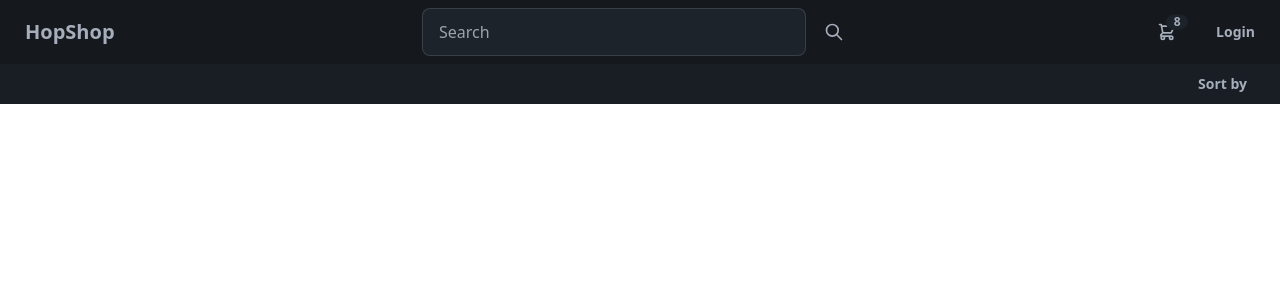
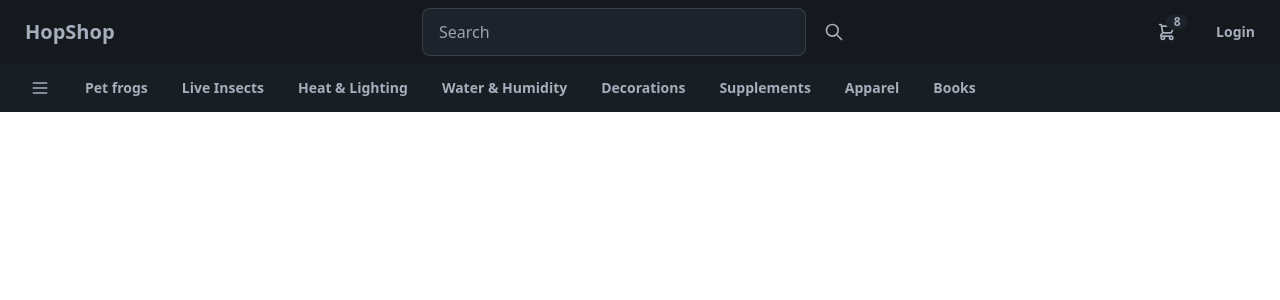
Before and after one commit to joshuaeduque/hopshop, a Next.js app in the folder frontend/: page / in a window 1280 px wide. Shown: the top 300 px of the page. Built offline with nearby package versions, Linux system fonts and the light colour scheme.

Commit message:
Replaced sort bar with categories bar

```diff
--- a/frontend/src/pages/index.tsx
+++ b/frontend/src/pages/index.tsx
@@ -4,15 +4,29 @@ export default function Home() {
   return (
     <div className="flex flex-col">
       <SiteHeader />
-      {/* Product filtering bar */}
-      <div className="bg-base-200 px-4 flex">
-        <div className="dropdown dropdown-end ml-auto">
-          <div tabIndex={0} role="button" className="btn btn-ghost btn-sm m-1">Sort by</div>
-          <ul tabIndex={0} className="dropdown-content menu bg-base-100 rounded-box z-[1] w-52 p-2 shadow">
-            <li><a>Price: Highest to Lowest</a></li>
-            <li><a>Price: Lowest to Highest</a></li>
-          </ul>
-        </div>
+      {/* Categories bar */}
+      <div className="bg-base-200 px-4 flex items-center gap-2">
+        <button className="btn btn-square btn-ghost">
+          <svg
+            xmlns="http://www.w3.org/2000/svg"
+            fill="none"
+            viewBox="0 0 24 24"
+            className="inline-block h-5 w-5 stroke-current">
+            <path
+              strokeLinecap="round"
+              strokeLinejoin="round"
+              strokeWidth="2"
+              d="M4 6h16M4 12h16M4 18h16"></path>
+          </svg>
+        </button>
+        <button className="btn btn-ghost btn-sm">Pet frogs</button>
+        <button className="btn btn-ghost btn-sm">Live Insects</button>
+        <button className="btn btn-ghost btn-sm">Heat & Lighting</button>
+        <button className="btn btn-ghost btn-sm">Water & Humidity</button>
+        <button className="btn btn-ghost btn-sm">Decorations</button>
+        <button className="btn btn-ghost btn-sm">Supplements</button>
+        <button className="btn btn-ghost btn-sm">Apparel</button>
+        <button className="btn btn-ghost btn-sm">Books</button>
       </div>
     </div>
   );
```
